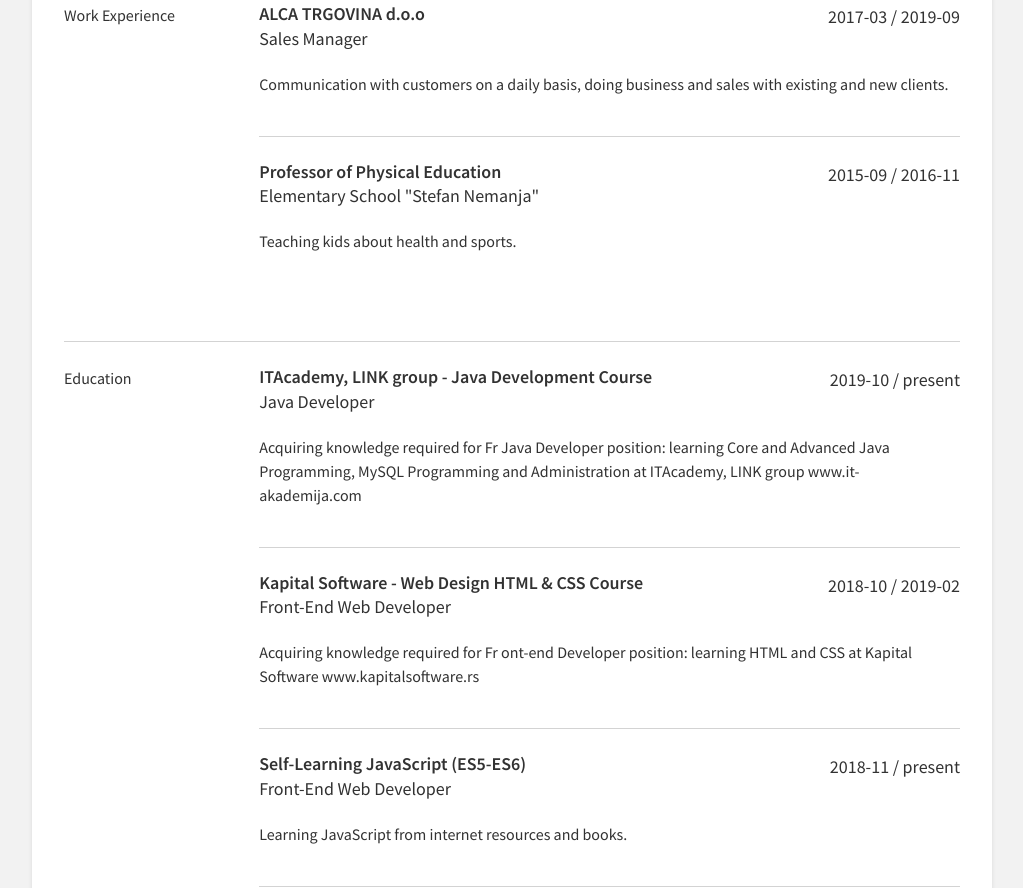
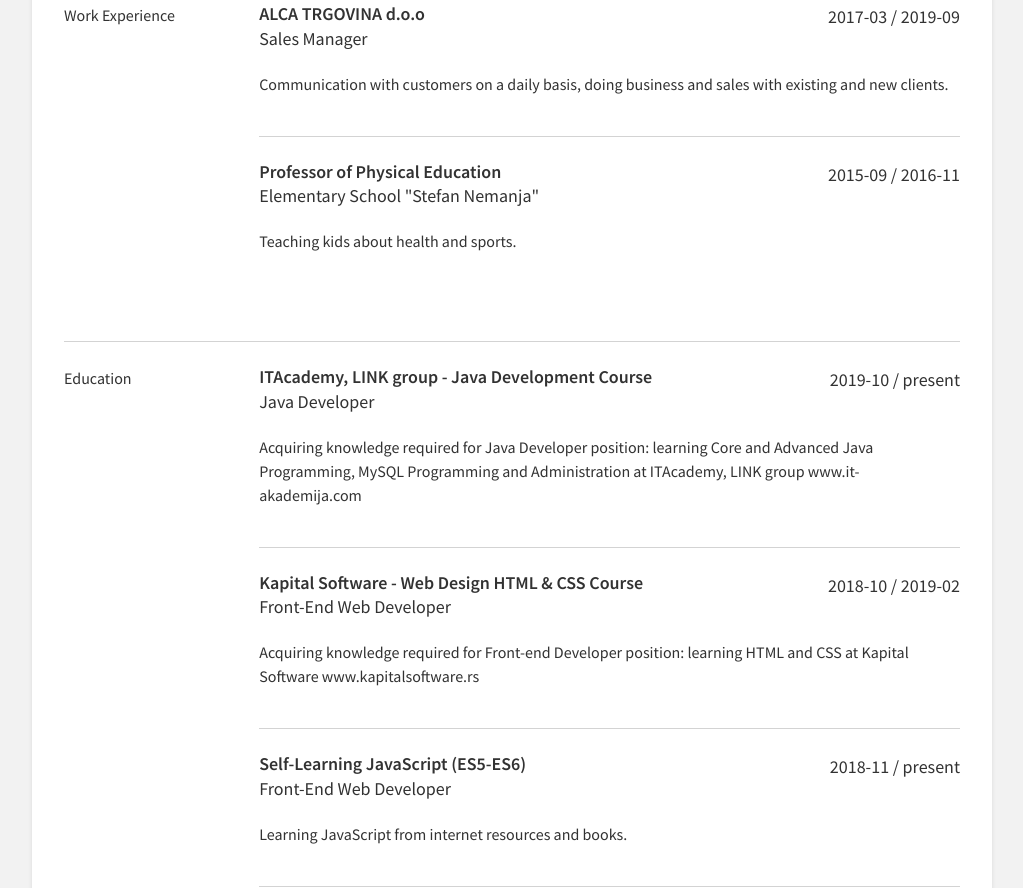
Before and after one commit to stefanjorjevic/Stefan-s-Resume, a plain HTML site: page index.html in a window 1280 px wide. Shown: the part 344-1232 px from the top of the page, without its empty margins (128-1151 px from the left). Drawn offline with Linux system fonts and the light colour scheme; a script that the page names is missing.

Commit message:
Update index.html

```diff
--- a/index.html
+++ b/index.html
@@ -95,8 +95,7 @@
                                 2019-10 / present
                         </div>
                     </div> <!-- End Job=Title Container -->
-                    <p>Acquiring knowledge required for Fr
-                        Java Developer position: learning Core and Advanced Java Programming, MySQL Programming and Administration at ITAcademy, LINK group www.it-akademija.com</p>
+                    <p>Acquiring knowledge required for Java Developer position: learning Core and Advanced Java Programming, MySQL Programming and Administration at ITAcademy, LINK group www.it-akademija.com</p>
                 </div> <!-- End Job -->
 
                 <div class="job">
@@ -109,8 +108,7 @@
                                 2018-10 / 2019-02
                         </div>
                     </div> <!-- End Job=Title Container -->
-                    <p>Acquiring knowledge required for Fr
-                        ont-end Developer position: learning HTML and CSS at Kapital Software www.kapitalsoftware.rs</p>
+                    <p>Acquiring knowledge required for Front-end Developer position: learning HTML and CSS at Kapital Software www.kapitalsoftware.rs</p>
                 </div> <!-- End Job -->
 
                 <div class="job">
```
